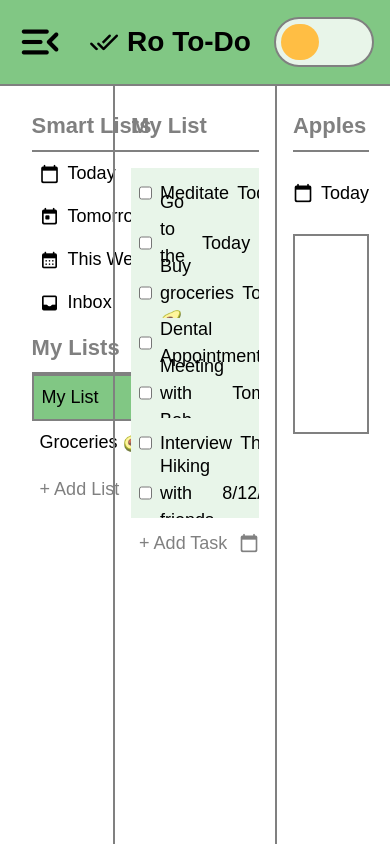
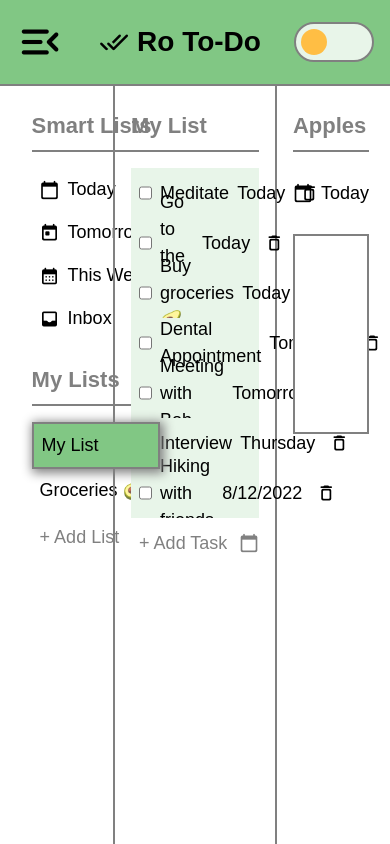
Before and after one commit to rodionlee/to-do-app, a website built with webpack: page src/index.html in a window 390 px wide. Shown: the top 844 px of the page. Built offline with nearby package versions, Linux system fonts and the light colour scheme.

Commit message:
Add minor styling changes

```diff
--- a/src/index.js
+++ b/src/index.js
@@ -265,7 +265,7 @@
         return returnDate
     },
     addEventListenersToLists: function() {
-        const listNames = document.getElementsByClassName("listName")
+        const listNames = document.querySelectorAll(".listName")
 
         for (const item of listNames) {
             item.addEventListener("click", (e) => {
@@ -279,6 +279,7 @@
         for (const deleteButton of listDeleteButtons) {
             deleteButton.addEventListener("click", (e) => {
                 const listID = e.path[1].id
+                console.log(listID)
                 coordinator.deleteList(listID)
             })
         }
@@ -407,27 +408,26 @@
     highlightSelectedList: function(listID) {
         const previousSelectedList = document.querySelector(".listSelected")
         if (previousSelectedList) {
-            previousSelectedList.classList.remove("listSelected")
-            previousSelectedList.classList.add("list")
+            previousSelectedList.classList.toggle("listSelected")
         }
 
         const list = document.getElementById(listID)
-        list.classList.add("listSelected")
-        list.classList.remove("list")
+        list.classList.toggle("listSelected")
+
+        // const body = document.querySelector("body")
+        // body.appendChild(list)
     },
     highlightSelectedTask: function(taskID) {
         if (taskID) {
 
-            const previousSelectedTask = document.querySelector(".tasksUncompletedContainer .taskSelected")
-            if (previousSelectedTask) {
-                previousSelectedTask.classList.remove("taskSelected")
-                previousSelectedTask.classList.add("task")
-            }
+            // const previousSelectedTask = document.querySelector(".tasksUncompletedContainer .taskSelected")
+            // if (previousSelectedTask) {
+            //     previousSelectedTask.classList.toggle("taskSelected")
+            // }
 
             const task = document.querySelector(`#${taskID}`)
             if (task) {
-                task.classList.add("taskSelected")
-                task.classList.remove("task")
+                task.classList.toggle("taskSelected")
             }
         }
     },
--- a/src/style.css
+++ b/src/style.css
@@ -38,6 +38,13 @@
 
     --dark-theme-box-shadow: 2px 2px 10px 2px rgb(66, 66, 66);
 
+    /* Theme toggle */
+
+    --toggle-width: 80px;
+    --toggle-height: calc(var(--toggle-width) / 2);
+    --toggle-padding: 5px;
+    --toggle-border-width: 2px;
+    --toggle-circle: calc(var(--toggle-width) / 2 - var(--toggle-padding) * 2 - var(--toggle-border-width) * 2);
     --sun-color-for-theme-toggle: rgb(255, 190, 68);
     --moon-color-for-theme-toggle: rgb(255, 255, 255);
 
@@ -167,39 +174,37 @@
     position: absolute;
 }
 header .themeToggle {
-    width: 100px;
-    height: 50px;
+    width: var(--toggle-width);
+    height: var(--toggle-height);
 
     border-color: var(--border);
     background-color: var(--surface);
     border: var(--border);
-
-    border-radius: 50px;
+    border-width: var(--toggle-border-width);
+    border-radius: var(--toggle-width);
 
     display: flex;
     flex-direction: column;
 
-    padding: 5px;
+    padding: var(--toggle-padding);
 }
-
 .themeToggleCircle {
     margin-left: 0;
     margin-right: auto;
 
-    width: calc(50% - 5px);
-    height: 100%;
+    width: var(--toggle-circle);
+    height: var(--toggle-height);
 
     background-color: var(--sun-color-for-theme-toggle);
 
     box-shadow: none;
 
-    border-radius: 50px;
+    border-radius: var(--toggle-width);
     transition: var(--transition);
 }
-
 #themeToggle:checked + .themeToggle .themeToggleCircle {
     margin-right: 0;
-    margin-left: calc(100px - 50% - 10px);
+    margin-left: calc(var(--toggle-width) - var(--toggle-circle) - var(--toggle-padding) * 2 - var(--toggle-border-width) * 2);
     /*
     Transition with this property does not work for some reason
     Worth posting about
@@ -208,7 +213,7 @@
 
     background-color: rgba(255, 255, 255, 0);
 
-    box-shadow: inset 18px -4px 0px 0px var(--moon-color-for-theme-toggle);
+    box-shadow: inset calc(var(--toggle-height) / 6 * (-1)) calc(var(--toggle-width) / 10 * (-1)) 0px 0px var(--moon-color-for-theme-toggle);
 
     transition: var(--transition);
 }
@@ -246,10 +251,11 @@
 /* Lists Container */
 
 .listsContainer {
-
     display: grid;
     grid-template-columns: 1fr;
     grid-template-rows: var(--rowHeight) min-content var(--rowHeight) min-content;
+
+    gap: 16px;
 
     width: 25vw;
 
@@ -289,7 +295,6 @@
 }
 .list:hover {
     background-color: var(--primary-light);
-    transition: var(--transition);
 }
 .listDeleteButton {
     width: 16px;
@@ -304,6 +309,8 @@
 .listSelected {
     background-color: var(--primary);
     border: var(--border);
+    box-shadow: var(--box-shadow);
+    z-index: 1;
 }
 
 /* Tasks Container */
@@ -325,7 +332,6 @@
 .tasksContainerListsToggleOn {
     border-left: none;
 }
-
 .selectedListName {
     grid-column: 1 / 3;
 }
@@ -336,8 +342,6 @@
     display: grid;
     grid-template-columns: 1fr 24px;
     align-content: start;
-
-    overflow: scroll;
 }
 .task, .taskCompleted, .taskSelected {
     grid-column: 1 / 3;
@@ -351,6 +355,8 @@
     gap: 8px;
 
     background-color: var(--surface);
+
+    transition: var(--transition);
 }
 .task .checkbox {
     height: 100%;
@@ -414,10 +420,8 @@
 .tasksUncompletedContainer .taskSelected {
     background-color: var(--primary);
     box-shadow: var(--box-shadow);
+    border: var(--border);
     z-index: 1;
-    border: var(--border);
-
-    transition: var(--transition);
 }
 .inputField::placeholder {
     color: var(--secondary-text);
@@ -441,11 +445,9 @@
 
     transition: var(--transition);
 }
-
 .taskDetailsContainerListsToggleOn {
     width: 30vw;
 }
-
 .taskDetailsContainer .taskName::placeholder,
 .taskDetailsContainer .taskName {
     font-size: 22px;
```
